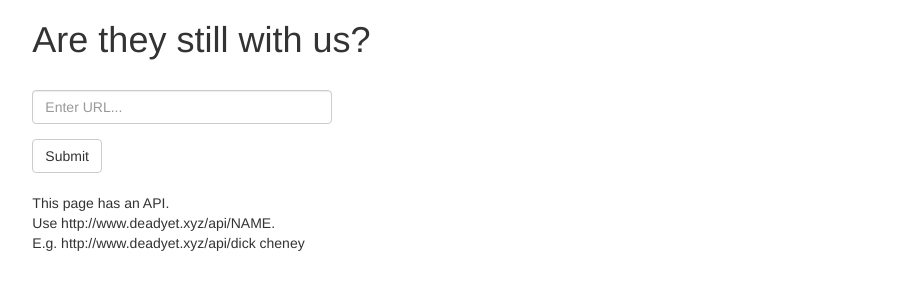
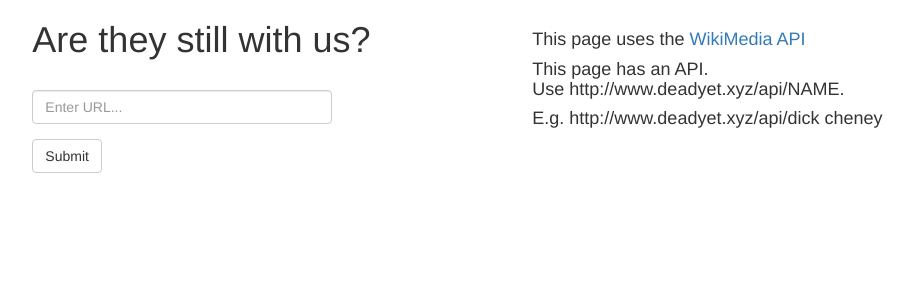
Before and after one commit to oknono/dead_or_alive, a Flask app: page / in a window 1280 px wide. Shown: the top 300 px of the page, without its empty margins (206-1120 px from the left). Run offline with Flask 2, Linux system fonts and the light colour scheme; some libraries are stand-ins or nearby versions.

Commit message:
update style and layout

```diff
--- a/dead-site/templates/index.html
+++ b/dead-site/templates/index.html
@@ -23,13 +23,13 @@
             <button type="submit" class="btn btn-default">Submit</button>
           </form>
           <br />
-          <p>This page has an API.<br />Use http://www.deadyet.xyz/api/NAME.<br />
-          E.g. http://www.deadyet.xyz/api/dick cheney</p>
+          <h2> {{message}} </h2>
         </div>
         <div class="col-sm-5 col-sm-offset-1">
-
-            <p> {{message}} </p>
-
+        <br />
+        <h4>This page uses the <a href="https://www.mediawiki.org/wiki/API:Main_page">WikiMedia API</a> </h4>
+        <h4>This page has an API.<br />Use http://www.deadyet.xyz/api/NAME.</h4>
+        <h4> E.g. http://www.deadyet.xyz/api/dick cheney</h4>
         </div>
       </div>
     </div>
```
